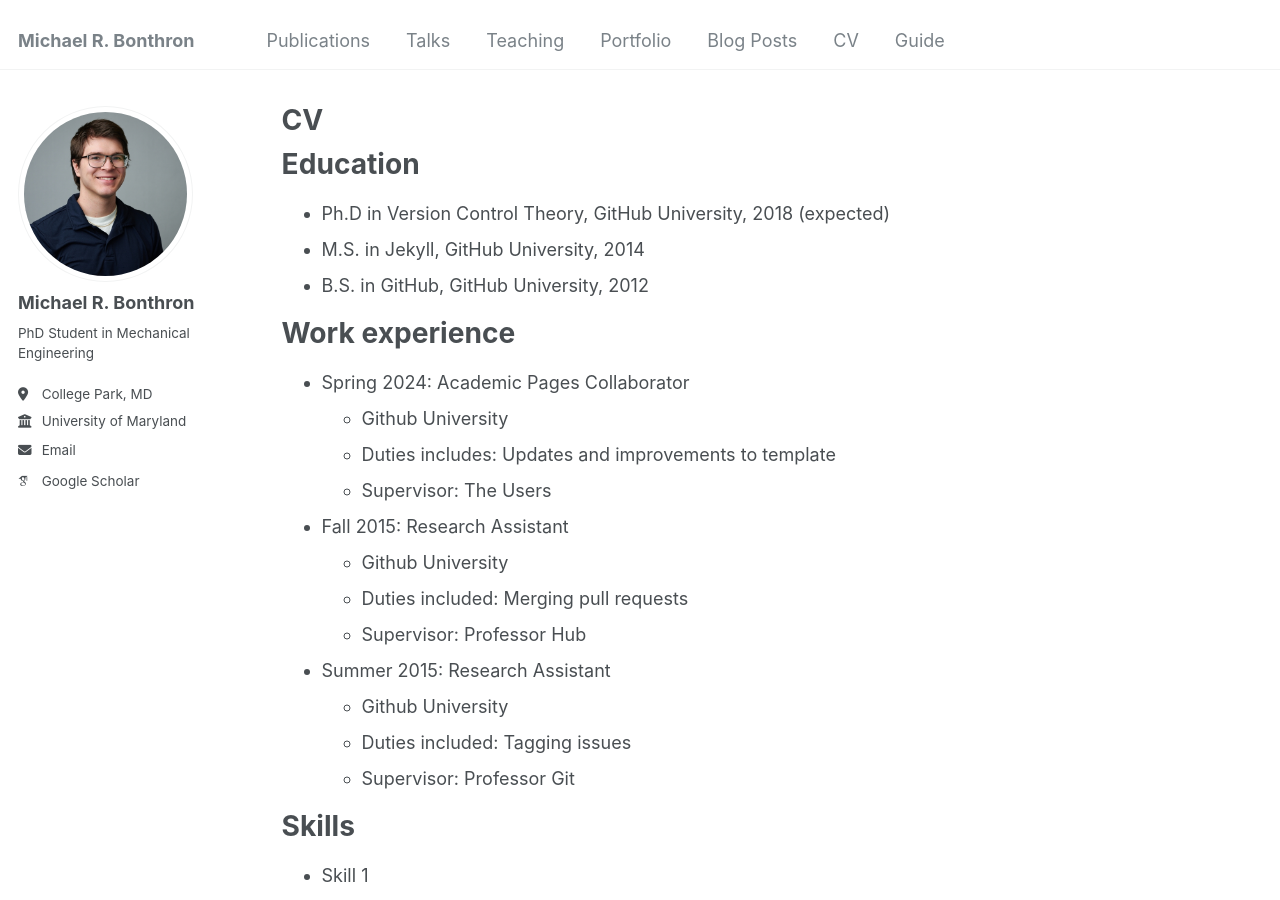
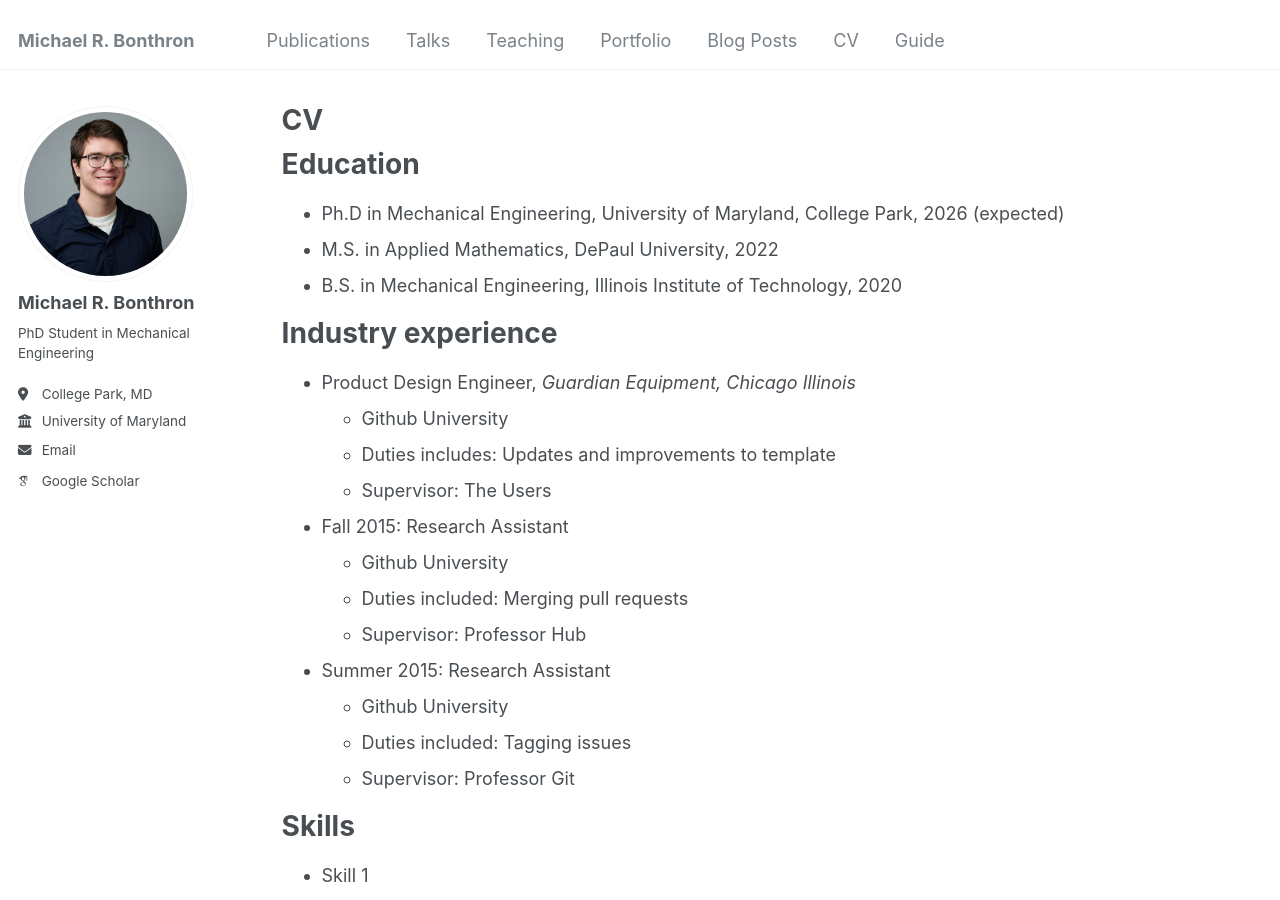
Before and after one commit to mbonthron/mbonthron.github.io, a Jekyll site: the page built from _pages/cv.md, in a window 1280 px wide and 900 px high. Built offline with Jekyll 4.4.1, drawn with Linux system fonts in a browser that asks for light colours; some web fonts are replaced.

Commit message:
Update cv.md

```diff
--- a/_pages/cv.md
+++ b/_pages/cv.md
@@ -11,13 +11,13 @@ redirect_from:
 
 Education
 ======
-* Ph.D in Version Control Theory, GitHub University, 2018 (expected)
-* M.S. in Jekyll, GitHub University, 2014
-* B.S. in GitHub, GitHub University, 2012
+* Ph.D in Mechanical Engineering, University of Maryland, College Park, 2026 (expected)
+* M.S. in Applied Mathematics, DePaul University, 2022
+* B.S. in Mechanical Engineering, Illinois Institute of Technology, 2020
 
-Work experience
+Industry experience
 ======
-* Spring 2024: Academic Pages Collaborator
+* Product Design Engineer, *Guardian Equipment, Chicago Illinois*
   * Github University
   * Duties includes: Updates and improvements to template
   * Supervisor: The Users
```
